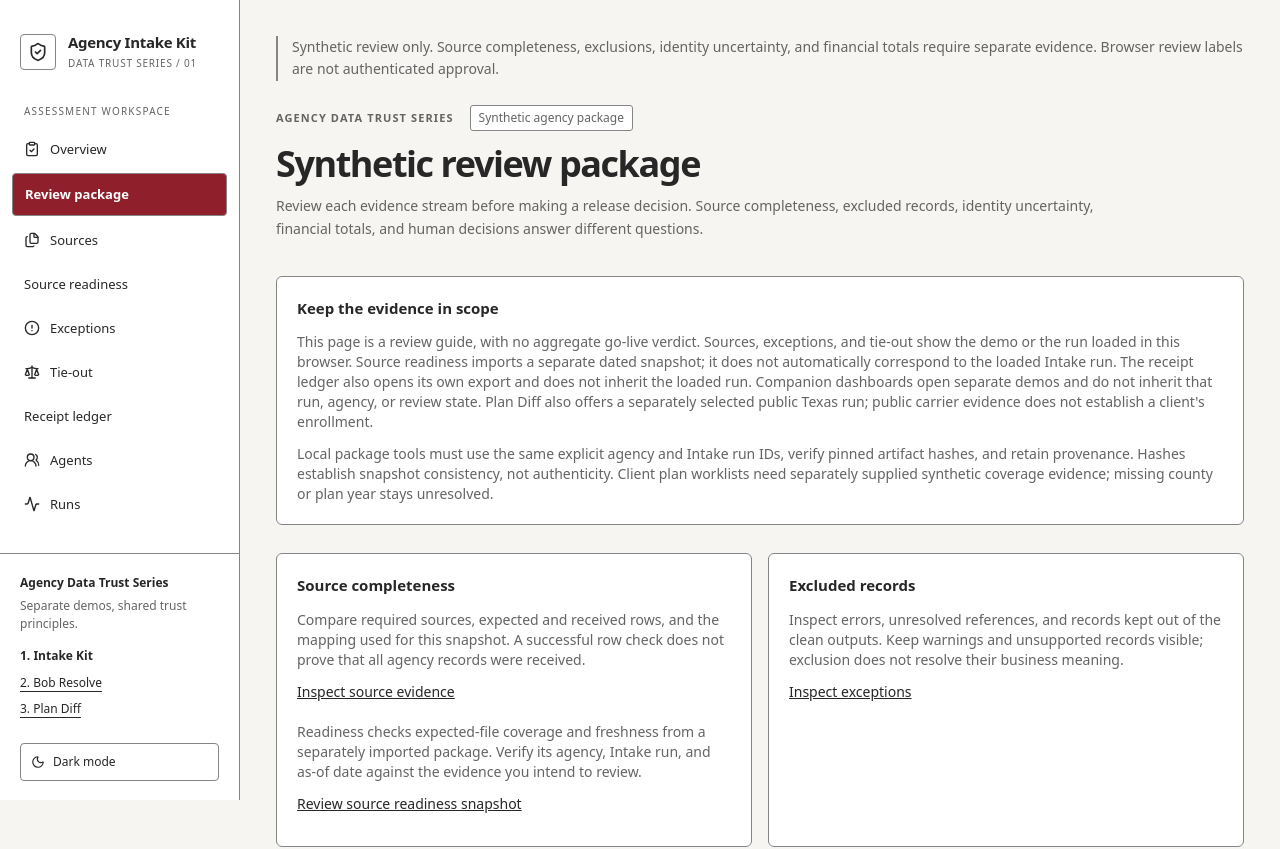
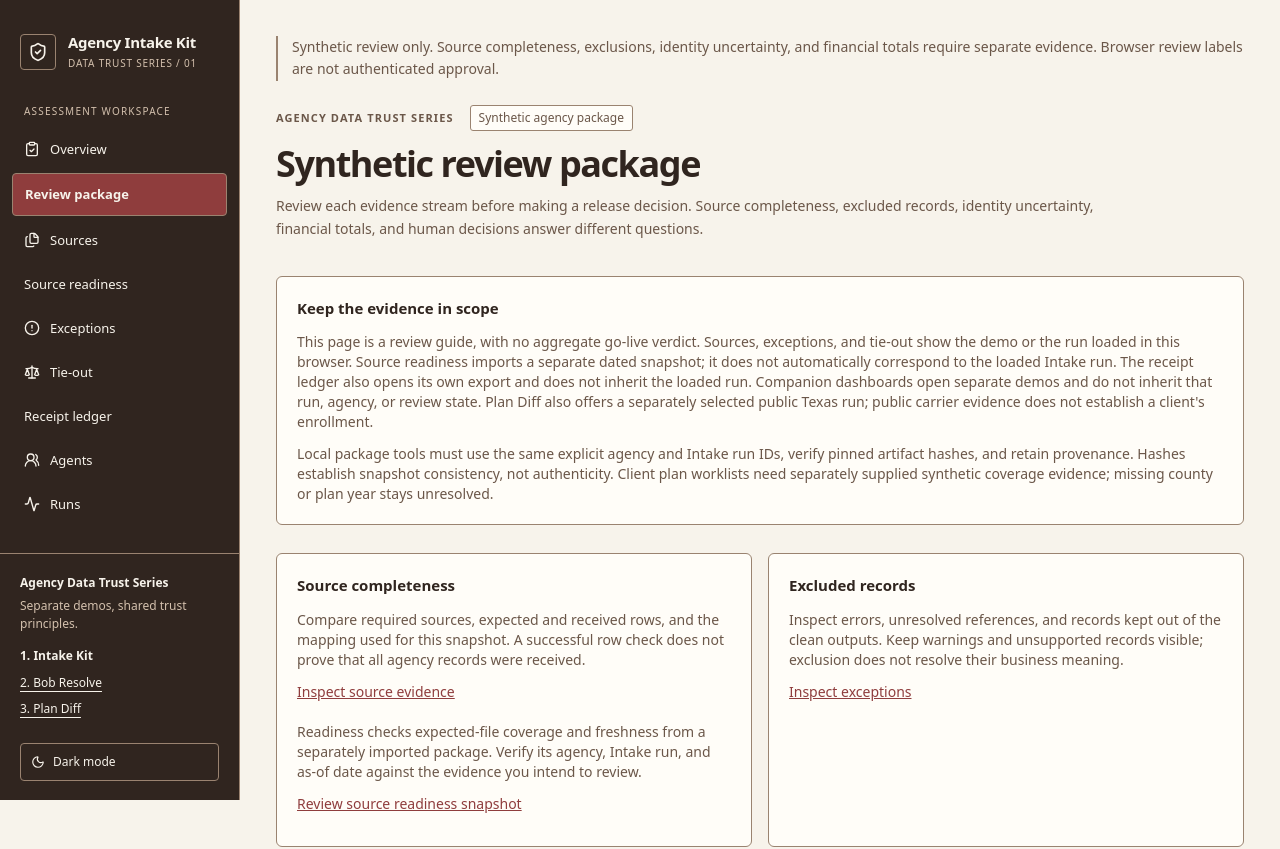
Before and after one commit to alexmunzon/agency-intake-kit, a Next.js app in the folder dashboard/: page /package in a window 1280 px wide. Shown: the top 849 px of the page. Built offline with nearby package versions, Linux system fonts and the light colour scheme.

Commit message:
Restore warm brown palette across Intake themes

```diff
--- a/dashboard/app/globals.css
+++ b/dashboard/app/globals.css
@@ -53,82 +53,86 @@
 :root {
   --font-sans: ui-sans-serif, system-ui, -apple-system, "Segoe UI", Roboto, sans-serif;
   --radius: 0.375rem;
-  --brand-accent: #8F202B;
-  --brand-strong: #8F202B;
-  --background: #F6F5F2;
-  --foreground: #272727;
-  --card: #FFFFFF;
-  --card-foreground: #272727;
-  --popover: #FFFFFF;
-  --popover-foreground: #272727;
+  --brand-accent: #8F3D3D;
+  --brand-strong: #8F3D3D;
+  --background: #F7F3EB;
+  --foreground: #30251F;
+  --card: #FFFDF8;
+  --card-foreground: #30251F;
+  --popover: #FFFDF8;
+  --popover-foreground: #30251F;
   --primary: var(--brand-strong);
-  --primary-foreground: #FFFFFF;
-  --secondary: #FFFFFF;
-  --secondary-foreground: #272727;
-  --muted: #F6F5F2;
-  --muted-foreground: #646464;
-  --accent: #F6F5F2;
-  --accent-foreground: #272727;
+  --primary-foreground: #F7F3EB;
+  --secondary: #FFFDF8;
+  --secondary-foreground: #30251F;
+  --muted: #F7F3EB;
+  --muted-foreground: #6B5749;
+  --accent: #F7F3EB;
+  --accent-foreground: #30251F;
   --destructive: #B4233B;
   --status-error: #B4233B;
   --status-warning: #805600;
   --status-pass: #246442;
-  --border: #858585;
-  --input: #858585;
-  --ring: #272727;
-  --chart-1: #272727;
-  --chart-2: #646464;
-  --chart-3: #858585;
-  --chart-4: #272727;
-  --chart-5: #646464;
-  --sidebar: #FFFFFF;
-  --sidebar-foreground: #272727;
-  --sidebar-primary: #8F202B;
-  --sidebar-primary-foreground: #FFFFFF;
-  --sidebar-accent: #8F202B;
-  --sidebar-accent-foreground: #FFFFFF;
-  --sidebar-border: #858585;
-  --sidebar-ring: #272727;
+  --border: #9A8370;
+  --input: #9A8370;
+  --ring: #30251F;
+  --chart-1: #30251F;
+  --chart-2: #6B5749;
+  --chart-3: #9A8370;
+  --chart-4: #30251F;
+  --chart-5: #6B5749;
+  --sidebar-muted-foreground: #D3C0AD;
+  --sidebar-hover: #403128;
+  --sidebar: #30251F;
+  --sidebar-foreground: #F7F3EB;
+  --sidebar-primary: #8F3D3D;
+  --sidebar-primary-foreground: #F7F3EB;
+  --sidebar-accent: #8F3D3D;
+  --sidebar-accent-foreground: #F7F3EB;
+  --sidebar-border: #9A8370;
+  --sidebar-ring: #F7F3EB;
 }
 
 .dark {
   color-scheme: dark;
-  --brand-accent: #8F202B;
-  --brand-strong: #8F202B;
-  --background: #191919;
-  --foreground: #F5F5F5;
-  --card: #242424;
-  --card-foreground: #F5F5F5;
-  --popover: #242424;
-  --popover-foreground: #F5F5F5;
+  --brand-accent: #E8B7AE;
+  --brand-strong: #8F3D3D;
+  --background: #30251F;
+  --foreground: #F7F3EB;
+  --card: #403128;
+  --card-foreground: #F7F3EB;
+  --popover: #403128;
+  --popover-foreground: #F7F3EB;
   --primary: var(--brand-strong);
-  --primary-foreground: #FFFFFF;
-  --secondary: #242424;
-  --secondary-foreground: #F5F5F5;
-  --muted: #191919;
-  --muted-foreground: #B8B8B8;
-  --accent: #191919;
-  --accent-foreground: #F5F5F5;
+  --primary-foreground: #F7F3EB;
+  --secondary: #403128;
+  --secondary-foreground: #F7F3EB;
+  --muted: #30251F;
+  --muted-foreground: #D3C0AD;
+  --accent: #30251F;
+  --accent-foreground: #E8B7AE;
   --destructive: #FF9DAE;
   --status-error: #FF9DAE;
   --status-warning: #E8C071;
   --status-pass: #9CD5B2;
-  --border: #767676;
-  --input: #767676;
-  --ring: #F5F5F5;
-  --chart-1: #F5F5F5;
-  --chart-2: #B8B8B8;
-  --chart-3: #767676;
-  --chart-4: #F5F5F5;
-  --chart-5: #B8B8B8;
-  --sidebar: #242424;
-  --sidebar-foreground: #F5F5F5;
-  --sidebar-primary: #8F202B;
-  --sidebar-primary-foreground: #FFFFFF;
-  --sidebar-accent: #8F202B;
-  --sidebar-accent-foreground: #FFFFFF;
-  --sidebar-border: #767676;
-  --sidebar-ring: #F5F5F5;
+  --border: #9A8370;
+  --input: #9A8370;
+  --ring: #F7F3EB;
+  --chart-1: #F7F3EB;
+  --chart-2: #D3C0AD;
+  --chart-3: #9A8370;
+  --chart-4: #F7F3EB;
+  --chart-5: #D3C0AD;
+  --sidebar-muted-foreground: #D3C0AD;
+  --sidebar-hover: #403128;
+  --sidebar: #30251F;
+  --sidebar-foreground: #F7F3EB;
+  --sidebar-primary: #8F3D3D;
+  --sidebar-primary-foreground: #F7F3EB;
+  --sidebar-accent: #8F3D3D;
+  --sidebar-accent-foreground: #F7F3EB;
+  --sidebar-border: #9A8370;
+  --sidebar-ring: #F7F3EB;
 }
 
 @layer base {
@@ -142,7 +146,7 @@
     @apply font-sans;
   }
 }
-/* Shared visual contract: neutral surfaces, one accent and explicit status labels. */
+/* Shared visual contract: warm brown surfaces, one accent and explicit status labels. */
 body { font-size: 14px; line-height: 1.55; }
 a, button, select, input, summary { -webkit-tap-highlight-color: transparent; }
 :focus-visible { outline: 2px solid var(--ring); outline-offset: 3px; }
@@ -159,36 +163,36 @@ a, button, select, input, summary { -webkit-tap-highlight-color: transparent; }
 .sidebar-brand { display: flex; align-items: center; gap: 12px; padding: 24px 20px; }
 .brand-symbol {
   display: grid; place-items: center; width: 36px; height: 36px;
-  border: 1px solid var(--sidebar-border); border-radius: 4px; color: var(--foreground);
+  border: 1px solid var(--sidebar-border); border-radius: 4px; color: var(--sidebar-foreground);
 
 }
 .brand-title { max-width: 128px; font-size: 15px; font-weight: 650; line-height: 1.35; letter-spacing: -.02em; }
-.brand-caption { margin-top: 4px; color: var(--muted-foreground); font-size: 10px; letter-spacing: .08em; text-transform: uppercase; }
-.sidebar-label { padding: 0 24px; margin-bottom: 10px; color: var(--muted-foreground); font-size: 10px; letter-spacing: .12em; text-transform: uppercase; }
+.brand-caption { margin-top: 4px; color: var(--sidebar-muted-foreground); font-size: 10px; letter-spacing: .08em; text-transform: uppercase; }
+.sidebar-label { padding: 0 24px; margin-bottom: 10px; color: var(--sidebar-muted-foreground); font-size: 10px; letter-spacing: .12em; text-transform: uppercase; }
 .sidebar-pages { display: flex; gap: 4px; overflow-x: auto; padding: 0 12px 16px; }
 .sidebar-pages li { flex-shrink: 0; }
 .sidebar-link {
   position: relative; display: flex; align-items: center; gap: 10px; border-radius: 4px;
-  padding: 10px 12px; color: var(--foreground); font-size: 13px; transition: background-color .15s;
+  padding: 10px 12px; color: var(--sidebar-foreground); font-size: 13px; transition: background-color .15s;
 }
-.sidebar-link:hover { background: var(--background); }
+.sidebar-link:hover { background: var(--sidebar-hover); }
 .sidebar-link[aria-current="page"] { background: var(--sidebar-accent); color: var(--sidebar-accent-foreground); font-weight: 650; border: 1px solid var(--border); }
 .sidebar-link:focus-visible { outline-color: var(--sidebar-ring); }
 .sidebar-series { border-top: 1px solid var(--sidebar-border); padding: 20px; font-size: 12px; }
 .sidebar-series > p:first-child { font-weight: 600; }
-.sidebar-series > p:nth-child(2) { color: var(--muted-foreground); margin-top: 5px; font-size: 12px; line-height: 1.5; }
+.sidebar-series > p:nth-child(2) { color: var(--sidebar-muted-foreground); margin-top: 5px; font-size: 12px; line-height: 1.5; }
 .sidebar-series ol { display: flex; flex-wrap: wrap; gap: 8px 16px; margin-top: 14px; }
-.sidebar-series a { color: var(--foreground); text-underline-offset: 4px; }
-.sidebar-series [aria-current="page"] { color: var(--foreground); font-weight: 600; }
+.sidebar-series a { color: var(--sidebar-foreground); text-underline-offset: 4px; }
+.sidebar-series [aria-current="page"] { color: var(--sidebar-foreground); font-weight: 600; }
 .sidebar-footer { padding: 16px 20px; }
 .theme-toggle {
   display: flex; align-items: center; gap: 8px; border: 1px solid var(--sidebar-border);
-  border-radius: 4px; padding: 9px 10px; color: var(--foreground); font-size: 12px;
+  border-radius: 4px; padding: 9px 10px; color: var(--sidebar-foreground); font-size: 12px;
 }
-.theme-toggle:hover { background: var(--background); }
+.theme-toggle:hover { background: var(--sidebar-hover); }
 .theme-toggle[aria-pressed="true"]:not(:disabled):not([aria-disabled="true"]) { background: var(--primary); color: var(--primary-foreground); }
 .theme-toggle[aria-pressed="true"]:not(:disabled):not([aria-disabled="true"]):hover { text-decoration: underline; text-underline-offset: 4px; }
-.theme-toggle:disabled, .theme-toggle[aria-disabled="true"] { background: var(--card); color: var(--muted-foreground); border-color: var(--border); opacity: 1; }
+.theme-toggle:disabled, .theme-toggle[aria-disabled="true"] { background: var(--sidebar-hover); color: var(--sidebar-muted-foreground); border-color: var(--sidebar-border); opacity: 1; }
 .theme-toggle:focus-visible { outline-color: var(--sidebar-ring); }
 .app-main { flex: 1; width: 100%; max-width: 1400px; padding: 28px 20px 48px; margin-inline: auto; }
 .skip-link { position: fixed; left: 16px; top: -80px; z-index: 60; border-radius: 6px; padding: 10px 16px; background: var(--card); color: var(--primary); }
@@ -324,8 +328,8 @@ a, button, select, input, summary { -webkit-tap-highlight-color: transparent; }
 .source-facts > div { min-width: 0; }
 .source-facts dd, .page-description, .decision-detail, .metric-context { overflow-wrap: anywhere; }
 
-/* Inline links remain readable in both modes; accent is reserved for selected controls. */
-.text-primary, .skip-link { color: var(--foreground); }
+/* Text accents remain readable in both modes; filled actions keep burgundy and ivory. */
+.text-primary, .skip-link { color: var(--brand-accent); }
 .app-main [data-slot="button"] { border-radius: 4px; }
 .app-main [data-slot="button"].bg-primary:hover { background: var(--primary); text-decoration: underline; text-underline-offset: 4px; }
 .app-main select { background-color: var(--card); border-color: var(--input); border-radius: 4px; }
```
Also changed, not shown: 3 other files (tests, documents, lock files or other folders).
